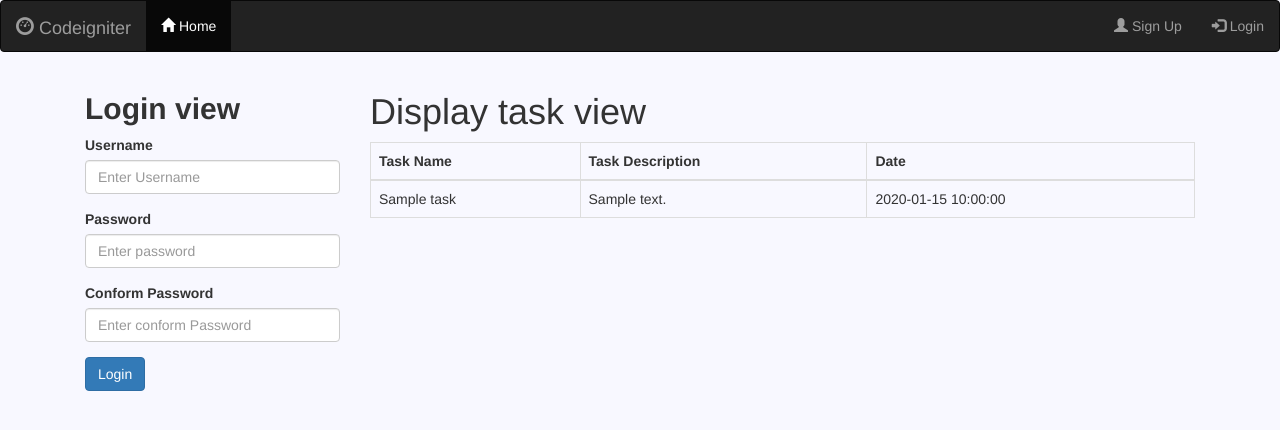
After one commit to surajkhupse/CI, a CodeIgniter app: page /CI/index.php/tasks/display/1 in a window 1280 px wide. The commit adds this page. Shown: the top 430 px of the page. Run offline with CodeIgniter, Linux system fonts and the light colour scheme; tables that the repository leaves empty or names only in its code hold one stand-in row (values such as "Sample post"); some libraries are stand-ins or nearby versions.

Commit message:
Added a Task page

```diff
--- a/application/config/autoload.php
+++ b/application/config/autoload.php
@@ -132,4 +132,4 @@ $autoload['language'] = array();
 |
 |	$autoload['model'] = array('first_model' => 'first');
 */
-$autoload['model'] = array("user_model","project_model");
+$autoload['model'] = array("user_model","project_model","tasks_model");
--- /dev/null
+++ b/application/controllers/tasks.php
@@ -0,0 +1,62 @@
+<?php
+
+class  Tasks extends CI_Controller{
+
+
+ public function display($task_id){
+
+
+	$data['task']= $this->tasks_model->get_task($task_id);
+
+	$data['main_view']= "tasks/display.php";
+	$this->load->view('layouts/main',$data);
+
+
+
+
+
+
+
+
+ }
+
+
+
+
+
+
+
+
+
+
+
+
+
+
+
+
+
+
+}
+
+
+
+
+
+
+
+
+
+
+
+
+
+
+
+
+
+
+
+
+
+?>
--- /dev/null
+++ b/application/models/tasks_model.php
@@ -0,0 +1,21 @@
+<?php
+
+class Tasks_model extends CI_Model {
+
+
+
+	public function get_task($task_id){
+
+	 $this->db->where('id',$task_id);
+	 $query= $this->db->get('tasks');
+
+	 return $query->row();
+
+	}
+
+
+
+
+
+}
+?>
--- a/application/views/Home_view.php
+++ b/application/views/Home_view.php
@@ -30,7 +30,7 @@
 
 <H2>Projects</H2>
 
-<table class="table table-hover">
+<table class="table table-hover table-bordered">
   <thead >
 	  <tr>
 			<th>Project Name</th>
--- a/application/views/layouts/main.php
+++ b/application/views/layouts/main.php
@@ -7,9 +7,20 @@
 	<title>Codeigniter</title>
 	<link rel="stylesheet" href="<?php echo base_url();?>assets/css/bootstrap.min.css">
 	<script src="<?php echo base_url();?>assets/js/jquery.js"></script>
-     <script src="<?php echo base_url();?>assets/css/bootstrap.min.js"></script>
+	 <script src="<?php echo base_url();?>assets/css/bootstrap.min.js"></script>
+	 <style type="text/css">
+       /* .col-xs-3{
+		  /* background-color: #F0E68C; */
+		  background: linear-gradient( #33ccff 0%, #ff99cc 100%);
+	   } */
+	   .col-xs-9 {
+		   background-color: #FFFAF0;
+	   }
+
+       </style>
+
 </head>
-<body>
+<body style="background-color: #F8F8FF ">
 <nav class="navbar navbar-inverse">
   <div class="container-fluid">
     <div class="navbar-header">
@@ -47,7 +58,7 @@
 
 	<div class="container">
 
-	     <div class="col-xs-3">
+		 <div class="col-xs-3">
 
          <?php $this->load->view('users/login_view'); ?>
 
--- a/application/views/projects/index.php
+++ b/application/views/projects/index.php
@@ -29,8 +29,8 @@
 
 <a class="btn btn-primary pull-right" href="<?php echo base_url();?>index.php/projects/create">Create Project</a>
 
-<table class="table table-hover">
-  <thead >
+<table class="table table-hover table-bordered">
+  <thead>
 	  <tr>
 			<th>Project Name</th>
 			<th>Project Description</th>
--- /dev/null
+++ b/application/views/tasks/display.php
@@ -0,0 +1,23 @@
+<h1>Display task view</h1>
+<table class="table table-hover table-bordered">
+  <thead>
+	  <tr>
+			<th>Task Name</th>
+			<th>Task Description</th>
+			<th>Date</th>
+	  </tr>
+	</thead>
+	<tbody>
+
+
+		<tr>
+		    <td><?php  echo  $task->task_name;   ?></td>
+		<td>    <?php  echo   $task->task_body;   ?></td>
+		<td>    <?php  echo   $task->date_create;?></td>
+
+	    </tr>
+
+
+	</tbody>
+
+</table>
```
Also changed, not shown: application/controllers/projects.php (line endings or trailing spaces).
